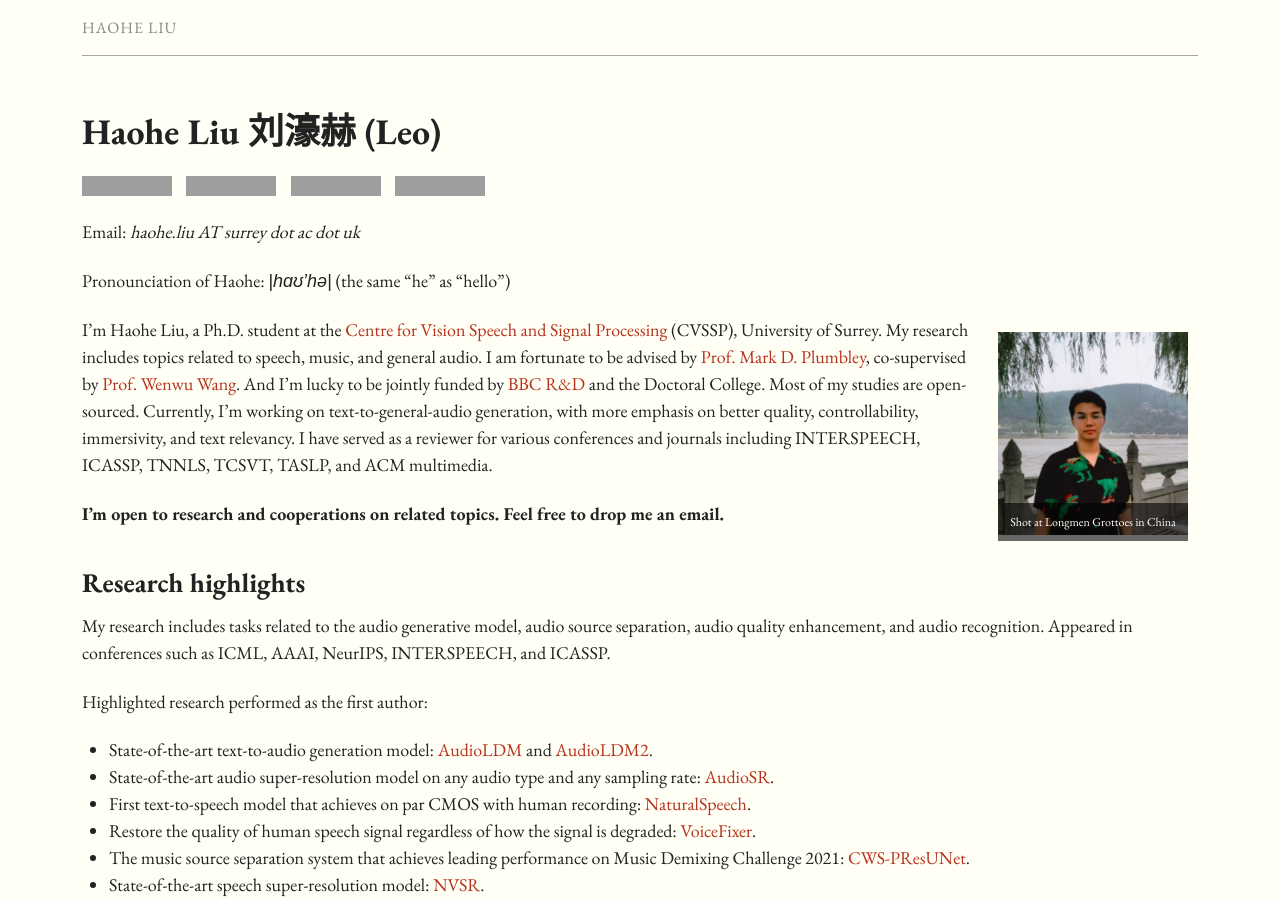
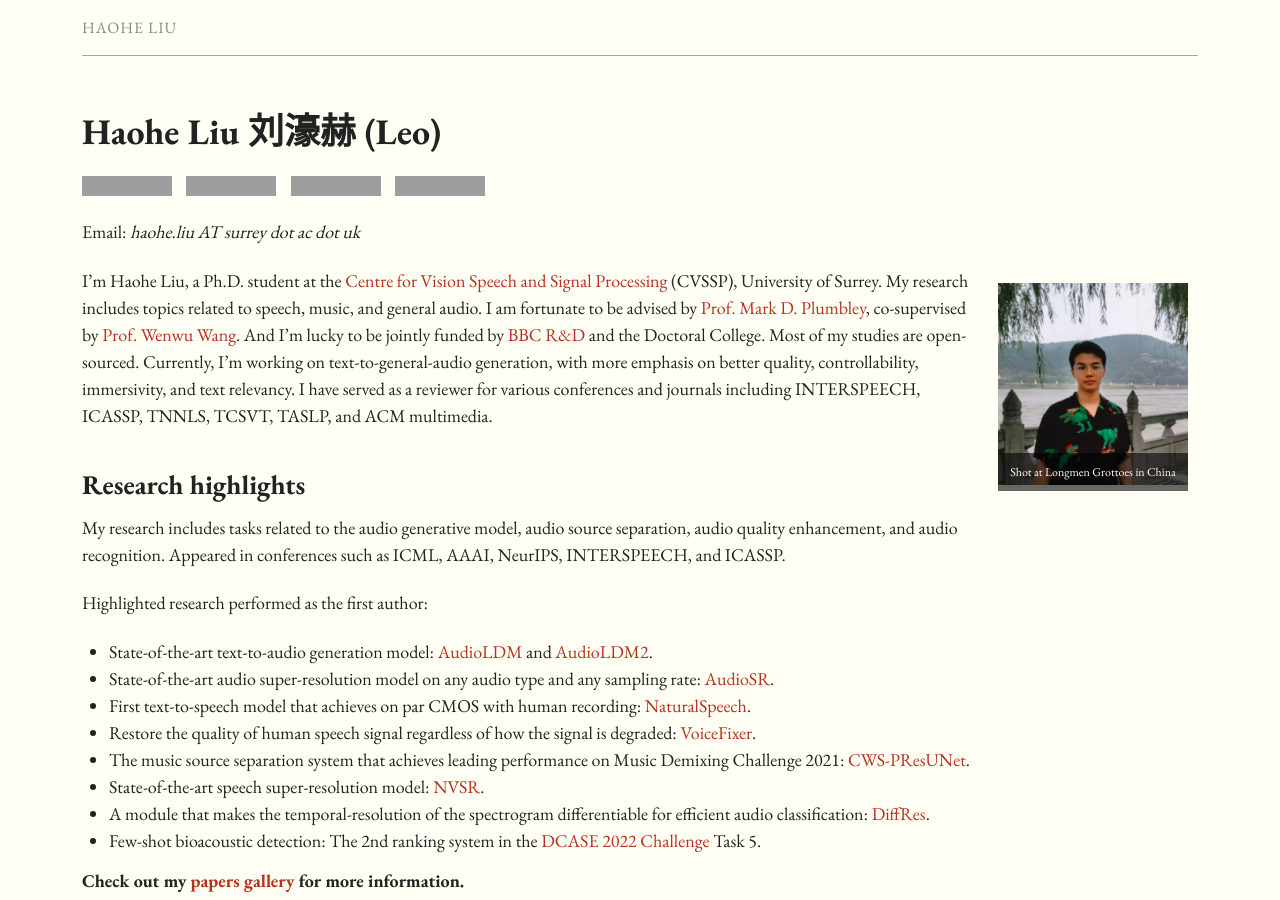
Before and after one commit to haoheliu/haoheliu.github.io, a Jekyll site: the page built from index.md, in a window 1280 px wide and 900 px high. Built offline with Jekyll 4.4.1, drawn with Linux system fonts in a browser that asks for light colours; comment, search, counter and statistics services are not loaded; grey boxes are pictures that could not be loaded.

Commit message:
Update index.md

```diff
--- a/index.md
+++ b/index.md
@@ -690,17 +690,12 @@ pubs:
 
 Email: *haohe.liu AT surrey dot ac dot uk*
 
-Pronounciation of Haohe: <span style="font-family: &quot;Doulos SIL&quot;, sans-serif; font-style: italic;">|hɑʊ'hə|</span> (the same "he" as "hello")
-
-
 {% include image.html url="images/longmen.jpg" caption="Shot at Longmen Grottoes in China" width="190px" align="right" %}
 
 I’m Haohe Liu, a Ph.D. student at the [Centre for Vision Speech and Signal Processing] (CVSSP), University of Surrey. My research includes topics related to speech, music, and general audio. I am fortunate to be advised by [Prof. Mark D. Plumbley], co-supervised by [Prof. Wenwu Wang]. And I’m lucky to be jointly funded by [BBC R&D] and the Doctoral College. Most of my studies are open-sourced. Currently, I'm working on text-to-general-audio generation, with more emphasis on better quality, controllability, immersivity, and text relevancy. I have served as a reviewer for various conferences and journals including INTERSPEECH, ICASSP, TNNLS, TCSVT, TASLP, and ACM multimedia.
 
 <!-- In the CVSSP, I’m working as part of the [AI for Sound] project with the goal of developing new methods for automatic labeling of sound environments and events in broadcast audio, assisting production staff to find and search through content, and helping the general public access archive content.  -->
 <!-- I’m also working closely with BBC R&D Audio Team on putting our audio recognition algorithms into production, such as generating machine tags in [BBC sound effect library]. -->
-
-**I'm open to research and cooperations on related topics. Feel free to drop me an email.**
 
 <!-- <font color='#318CE7'><b>- I am looking for a job opportunity in 3DVision, free to contact me if you think we are a good match.</b></font> -->
 
```
